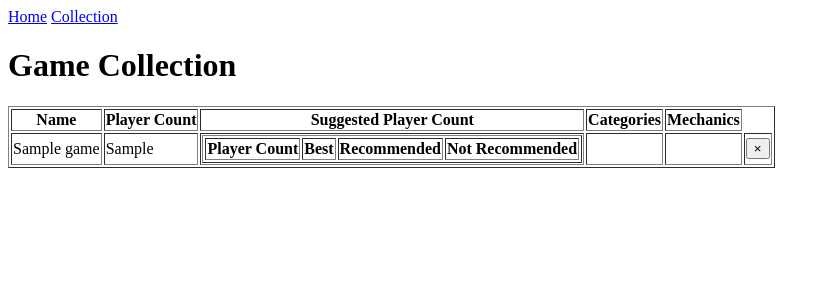
After one commit to jonho29/bgg_project, a Flask app: page /collection in a window 1280 px wide. The commit adds this page. Shown: the top 300 px of the page, without its empty margins (0-830 px from the left). Run offline with Flask 3, Linux system fonts and the light colour scheme; tables that the repository leaves empty hold one stand-in row (values such as "Sample post"); lists and menus that the app fills with data are empty.

Commit message:
Create collection feature

```diff
--- /dev/null
+++ b/website/collection.py
@@ -0,0 +1,9 @@
+from flask import Blueprint, render_template
+from .models import Game
+
+collection = Blueprint('collection', __name__)
+
+@collection.route('/collection')
+def stored_games():
+    games = Game.query.all()
+    return render_template('collection.html', games = games)
--- /dev/null
+++ b/website/static/index.js
@@ -0,0 +1,8 @@
+function deleteGame(gameId) {
+    fetch('/delete-game', {
+        method: 'POST',
+        body: JSON.stringify({ gameId: gameId }),
+    }).then((_res) => {
+        window.location.href = '/collection';
+    });
+}
--- a/website/templates/base.html
+++ b/website/templates/base.html
@@ -7,8 +7,13 @@
         <title>{% block title %}Home{% endblock %}</title>
     </head>
     <body>
-        <a class="nav-item nav-link" id="home" href="/">Home</a>
-        <a class="nav-item nav-link" id="saved" href="/saved">Saved Games</a>
+        <a id="home" href="/">Home</a>
+        <a id="collection" href="/collection">Collection</a>
         <div class="container">{% block content %} {% endblock %}</div>
+
+        <script
+            type="text/javascript"
+            src="{{ url_for('static', filename='index.js') }}"
+        ></script>
     </body>
 </html>
--- /dev/null
+++ b/website/templates/collection.html
@@ -0,0 +1,60 @@
+{% extends "base.html" %}
+
+{% block title %}Collection{% endblock %}
+{% block content %}
+<h1>Game Collection</h1>
+<table id="data" class="table" border="1">
+    <thead>
+        <tr>
+            <th>Name</th>
+            <th>Player Count</th>
+            <th>Suggested Player Count</th>
+            <th>Categories</th>
+            <th>Mechanics</th>
+        </tr>
+    </thead>
+    <tbody>
+        {% for game in games %}
+        <tr>
+            <td>{{ game.name }}</td>
+            <td>{{ game.player_count }}</td>
+            <td>
+                <table id="sugg_numplayers" class="table" border="1">
+                    <thead>
+                        <tr>
+                            <th>Player Count</th>
+                            <th>Best</th>
+                            <th>Recommended</th>
+                            <th>Not Recommended</th>
+                        </tr>
+                    </thead>
+                    <tbody>
+                        {% for entry in game.suggested_numplayers %}
+                        <tr>
+                            <th>{{ entry }}</th>
+                            <td>{{ game.suggested_numplayers[entry]['Best'] }}</td>
+                            <td>{{ game.suggested_numplayers[entry]['Recommended'] }}</td>
+                            <td>{{ game.suggested_numplayers[entry]['Not Recommended'] }}</td>
+                        </tr>
+                        {% endfor %}
+                    </tbody>
+                </table>
+            </td>
+            <td>
+                {% for category in game.categories %}
+                {{ category }}<br>
+                {% endfor %}
+            </td>
+            <td>
+                {% for mechanic in game.mechanics %}
+                {{ mechanic }}<br>
+                {% endfor %}
+            </td>
+            <td>
+                <button class="close "onClick="deleteGame({{ game.id }})">&times;</button>
+            </td>
+        </tr>
+        {% endfor %}
+    </tbody>
+</table>
+{% endblock %}
--- a/website/templates/home.html
+++ b/website/templates/home.html
@@ -4,11 +4,11 @@
 {% block content %}
 <form method="POST">
     <h3>Search for a game</h3>
-    <div class="form-group">
+    <div>
         <label for="game">Game:</label>
-        <input type="search" class="form-control" id="game" name="game" placeholder="Enter game name"/>
+        <input type="search" id="game" name="game" placeholder="Enter game name"/>
     </div>
     <br />
-    <button type="submit" class="btn btn-primary">Submit</button>
+    <button type="submit">Submit</button>
 </form>
 {% endblock %}
--- a/website/templates/saved.html
+++ /dev/null
@@ -1,4 +0,0 @@
-{% extends "base.html" %}
-
-{% block title %}Saved Games{% endblock %}
-{% block content %}<h1>This is the saved games page</h1>{% endblock %}
--- a/website/templates/single_game.html
+++ b/website/templates/single_game.html
@@ -71,4 +71,7 @@
         </tr>
     </tbody>
 </table>
+<form method="post">
+    <button type="submit">Add game</button>
+</form>
 {% endblock %}
```
Also changed, not shown: website/__init__.py (+11 -2 lines), website/models.py (added, +9 -0 lines), website/saved.py (deleted, +0 -7 lines), website/views.py (+27 -2 lines).
